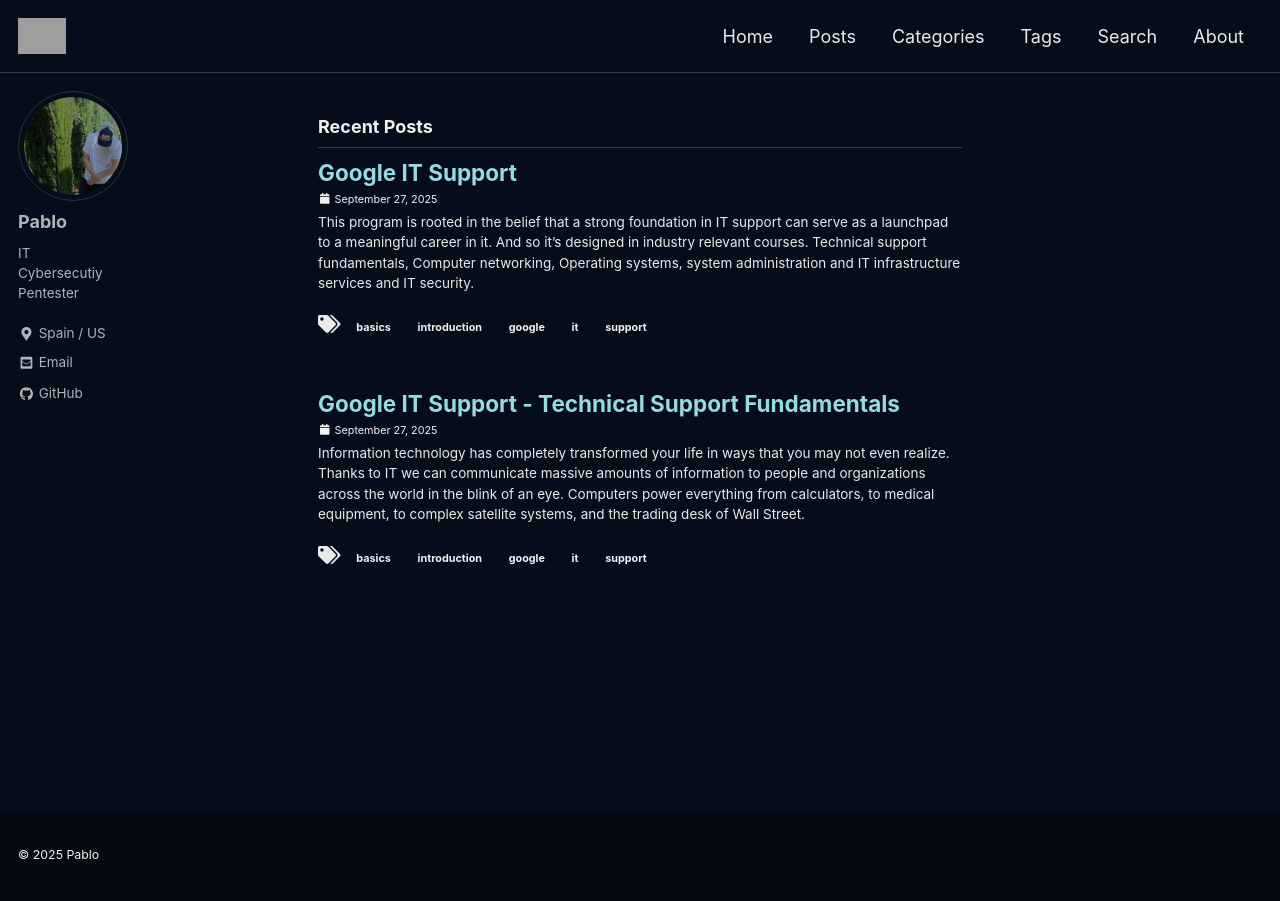
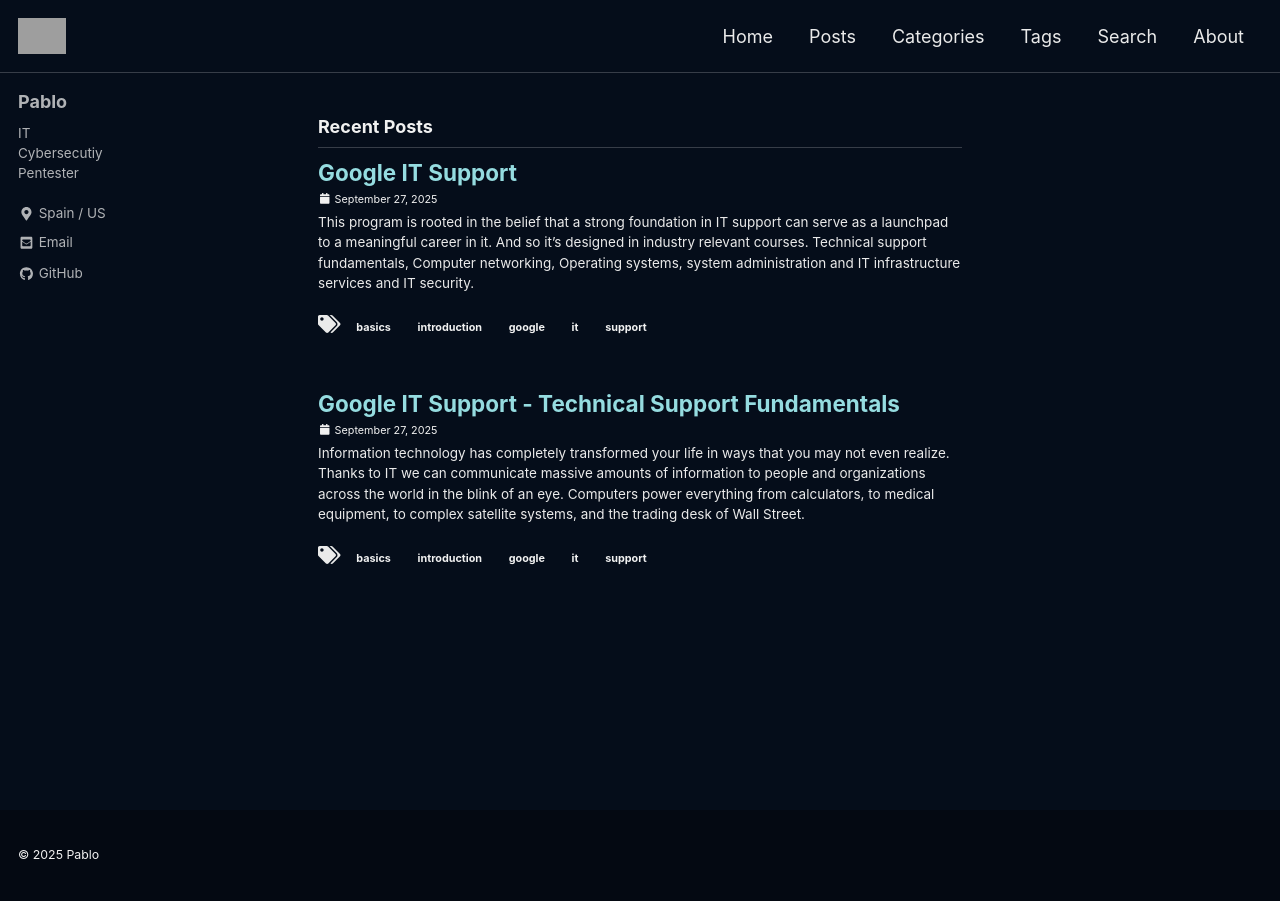
Before and after one commit to elCerillita/elcerillita.github.io, a Jekyll site: the page built from index.html, in a window 1280 px wide. Built offline with Jekyll 4.4.1, drawn with Linux system fonts in a browser that asks for light colours; cached includes are drawn as plain includes; a script that is not in the unit is left out; the list of posts is cut into pages by our own code; grey boxes are pictures that could not be loaded.

Commit message:
Update _config.yml

```diff
--- a/_config.yml
+++ b/_config.yml
@@ -102,7 +102,7 @@ analytics:
 # Site Author
 author:
   name             : "Pablo"
-  avatar           : "/assets/images/avatar.png"
+  avatar           : # "/assets/images/avatar.png"
   bio              : "IT<br>Cybersecutiy<br>Pentester"
   location         : "Spain / US "
   email            : "pabloherreran1@gmail.com"
```
